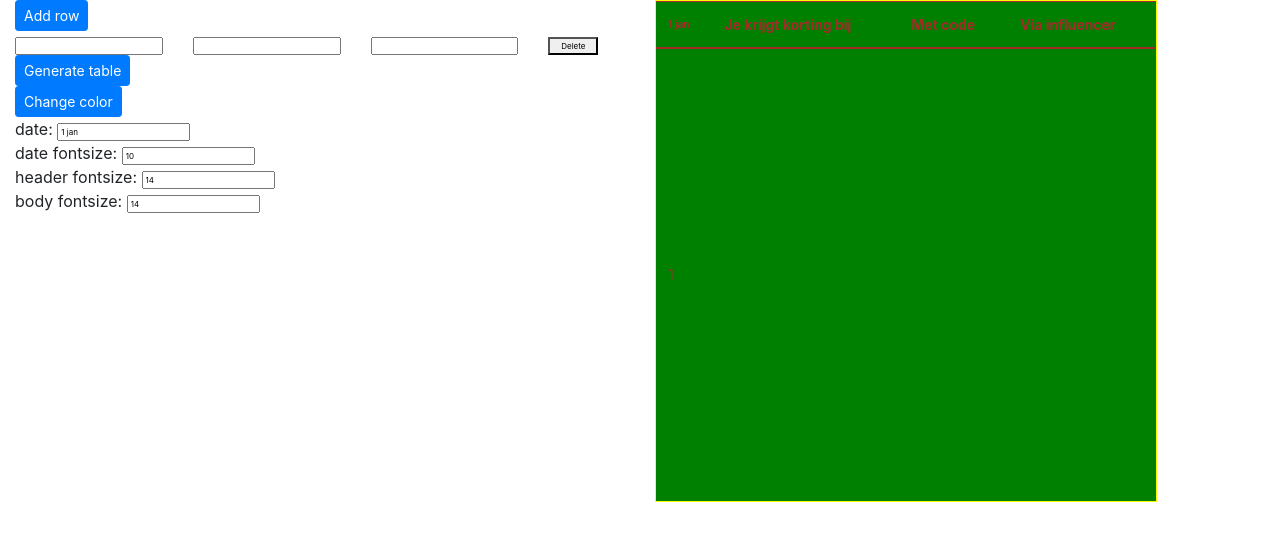
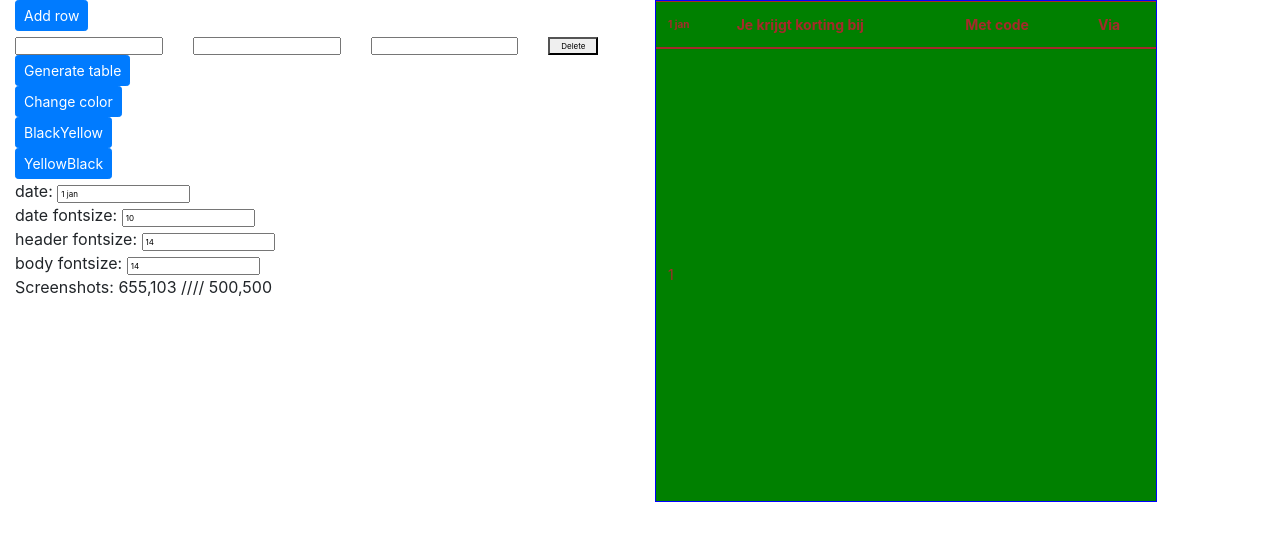
Before and after one commit to coconutsRhealthy/korting, an Angular app: page / in a window 1280 px wide. Shown: the top 540 px of the page. Built offline with nearby package versions, Linux system fonts and the light colour scheme.

Commit message:
BlackYellow shizzle

```diff
--- a/src/app/influ-table/influ-table.component.css
+++ b/src/app/influ-table/influ-table.component.css
@@ -36,5 +36,5 @@ table tr td:first-child::before {
 .table-outline {
   height: 502px;
   width: 502px;
-  border: 1px solid yellow;
+  border: 1px solid blue;
 }
--- a/src/app/influ-table/influ-table.component.html
+++ b/src/app/influ-table/influ-table.component.html
@@ -45,6 +45,12 @@
           <button type="button" (click)="changeTableBackgroundColour()" class="btn btn-primary btn-sm">Change color</button>
         </div>
         <div>
+          <button type="button" (click)="makeTableBlackYellow('black')" class="btn btn-primary btn-sm">BlackYellow</button>
+        </div>
+        <div>
+          <button type="button" (click)="makeTableBlackYellow('yellow')" class="btn btn-primary btn-sm">YellowBlack</button>
+        </div>
+        <div>
           date: <input type="text" [(ngModel)]="kortingDate">
         </div>
         <div>
@@ -55,6 +61,9 @@
         </div>
         <div>
           body fontsize:  <input type="text" [(ngModel)]="bodyFontSize">
+        </div>
+        <div>
+          Screenshots: 655,103 //// 500,500
         </div>
       </div>
       <div class="col-6">
@@ -71,7 +80,7 @@
                 <th [ngStyle]="{'border-color' : tableLineAndFontColor, 'font-size.px' : kortingDateFontSize }" class="smaller" scope="col">{{kortingDate}}</th>
                 <th [ngStyle]="{'border-color' : tableLineAndFontColor, 'font-size.px' : headerFontSize }" (click)="sortTable(1)" scope="col">Je krijgt korting bij</th>
                 <th [ngStyle]="{'border-color' : tableLineAndFontColor, 'font-size.px' : headerFontSize }" (click)="sortTable(2)" scope="col">Met code</th>
-                <th [ngStyle]="{'border-color' : tableLineAndFontColor, 'font-size.px' : headerFontSize }" (click)="sortTable(3)" scope="col">Via influencer</th>
+                <th [ngStyle]="{'border-color' : tableLineAndFontColor, 'font-size.px' : headerFontSize }" (click)="sortTable(3)" scope="col">Via</th>
               </tr>
             </thead>
             <tbody>
--- a/src/app/influ-table/influ-table.component.ts
+++ b/src/app/influ-table/influ-table.component.ts
@@ -160,6 +160,17 @@ export class InfluTableComponent {
     }
   }
 
+  makeTableBlackYellow(backGroundColour) {
+    if(backGroundColour === 'black') {
+      this.tableBackgroundColor = '#000000';
+      this.tableLineAndFontColor = '#FFFF00';
+    } else if(backGroundColour === 'yellow') {
+      this.tableBackgroundColor = '#FFFF00';
+      //this.tableBackgroundColor = '#FFA500';
+      this.tableLineAndFontColor = '#000000';
+    }
+  }
+
   changeTableBackgroundColour() {
     this.tableBackgroundColor = '#'+(Math.random() * 0xFFFFFF << 0).toString(16).padStart(6, '0');
     this.tableLineAndFontColor = this.invertColor(this.tableBackgroundColor);
```
